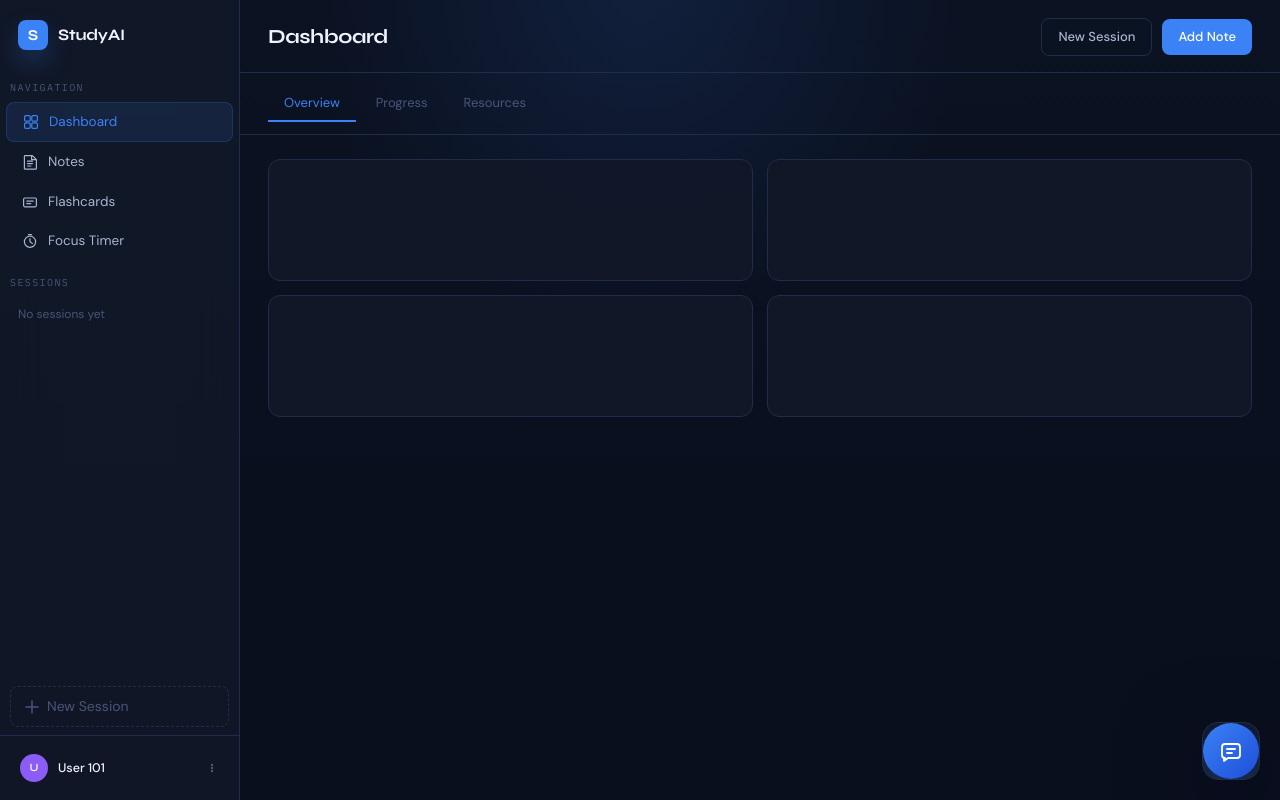
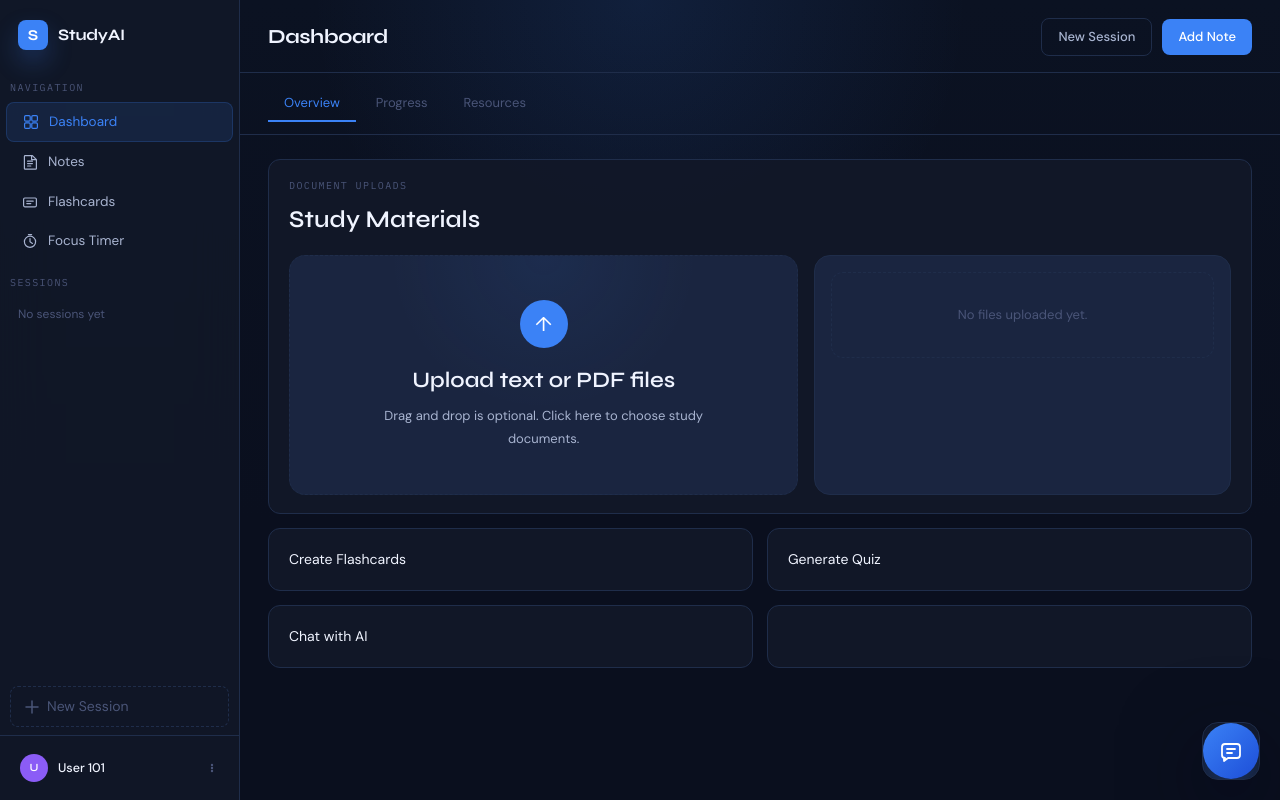
Before and after one commit to TresorBitangimana/AI-Study-Assistant, a React app in the folder Frontend/: page / in a window 1280 px wide. Built offline with nearby package versions, Linux system fonts and the light colour scheme; the HTML template or start-up script is replaced by a standard one.

Commit message:
added file add option

```diff
--- a/Frontend/src/App.css
+++ b/Frontend/src/App.css
@@ -695,6 +695,76 @@
         color: var(--text);
     }
 
+    .document-upload-shell {
+        @apply mt-5 grid gap-4 lg:grid-cols-[minmax(0,1.1fr)_minmax(280px,0.9fr)];
+    }
+
+    .document-upload-dropzone {
+        @apply flex min-h-[240px] cursor-pointer flex-col items-center justify-center rounded-2xl border border-dashed px-6 py-8 text-center transition;
+        border-color: var(--border);
+        background:
+            radial-gradient(circle at top, rgba(59, 130, 246, 0.08), transparent 44%),
+            var(--panel-soft);
+    }
+
+    .document-upload-dropzone:hover {
+        border-color: rgba(59, 130, 246, 0.3);
+        background:
+            radial-gradient(circle at top, rgba(59, 130, 246, 0.12), transparent 44%),
+            var(--panel-soft);
+    }
+
+    .document-upload-input {
+        @apply hidden;
+    }
+
+    .document-upload-icon {
+        @apply mb-4 flex h-12 w-12 items-center justify-center rounded-full text-xl text-white;
+        background: var(--accent);
+    }
+
+    .document-upload-title {
+        @apply font-['Syne'] text-[22px] font-semibold;
+        color: var(--text);
+    }
+
+    .document-upload-copy {
+        @apply mt-2 max-w-[360px] text-[13px] leading-[1.7];
+        color: var(--text-dim);
+    }
+
+    .document-upload-list {
+        @apply rounded-2xl border p-4;
+        border-color: var(--border);
+        background: var(--panel-soft);
+    }
+
+    .document-upload-item {
+        @apply rounded-[12px] border px-4 py-3;
+        border-color: var(--border);
+        background: rgba(17, 24, 40, 0.8);
+    }
+
+    .document-upload-item + .document-upload-item {
+        @apply mt-3;
+    }
+
+    .document-upload-name {
+        @apply text-[13.5px] font-medium;
+        color: var(--text);
+    }
+
+    .document-upload-meta {
+        @apply mt-1 font-['IBM_Plex_Mono'] text-[10px];
+        color: var(--text-faint);
+    }
+
+    .document-upload-empty {
+        @apply rounded-[12px] border border-dashed px-4 py-8 text-center text-[13px];
+        border-color: var(--border);
+        color: var(--text-faint);
+    }
+
     .chat-header {
         @apply flex items-center gap-2.5 border-b px-[18px] py-4;
         border-color: var(--border);
--- a/Frontend/src/App.jsx
+++ b/Frontend/src/App.jsx
@@ -21,6 +21,7 @@ function App() {
     const [activeTab, setActiveTab] = useState("Overview");
     const [sessions, setSessions] = useState([]);
     const [activeSessionId, setActiveSessionId] = useState(null);
+    const [uploadedDocuments, setUploadedDocuments] = useState([]);
     const [sessionModalMode, setSessionModalMode] = useState(null);
     const [editingSessionId, setEditingSessionId] = useState(null);
     const [sessionDraftName, setSessionDraftName] = useState("");
@@ -98,6 +99,18 @@ function App() {
             }
             return remaining;
         });
+    };
+
+    const handleDocumentUpload = (event) => {
+        const files = Array.from(event.target.files ?? []);
+        setUploadedDocuments(
+            files.map((file) => ({
+                id: `${file.name}-${file.lastModified}`,
+                name: file.name,
+                size: `${(file.size / 1024).toFixed(1)} KB`,
+                type: file.type === "application/pdf" ? "PDF" : "Text Document",
+            })),
+        );
     };
 
     return (
@@ -179,10 +192,92 @@ function App() {
                         >
                             {activeTab === "Overview" ? (
                                 <div className="grid grid-cols-1 gap-3.5 md:grid-cols-2 2xl:grid-cols-4">
-                                    <div className="panel-card py-15"></div>
-                                    <div className="panel-card py-15"></div>
-                                    <div className="panel-card py-15"></div>
-                                    <div className="panel-card py-15"></div>
+                                    {/* add file option  */}
+                                    <div className="panel-card lg:col-span-2">
+                                        <div className="dashboard-card-label">
+                                            Document Uploads
+                                        </div>
+                                        <div className="dashboard-card-value">
+                                            Study Materials
+                                        </div>
+                                        <div className="document-upload-shell">
+                                            <label
+                                                className="document-upload-dropzone"
+                                                htmlFor="resource-upload"
+                                            >
+                                                <input
+                                                    accept=".txt,.md,.pdf,text/plain,application/pdf"
+                                                    className="document-upload-input"
+                                                    id="resource-upload"
+                                                    multiple
+                                                    onChange={
+                                                        handleDocumentUpload
+                                                    }
+                                                    type="file"
+                                                />
+                                                <div className="document-upload-icon">
+                                                    ↑
+                                                </div>
+                                                <div className="document-upload-title">
+                                                    Upload text or PDF files
+                                                </div>
+                                                <div className="document-upload-copy">
+                                                    Drag and drop is optional.
+                                                    Click here to choose study
+                                                    documents.
+                                                </div>
+                                            </label>
+
+                                            <div className="document-upload-list">
+                                                {uploadedDocuments.length >
+                                                0 ? (
+                                                    uploadedDocuments.map(
+                                                        (document) => (
+                                                            <div
+                                                                className="document-upload-item"
+                                                                key={
+                                                                    document.id
+                                                                }
+                                                            >
+                                                                <div>
+                                                                    <div className="document-upload-name">
+                                                                        {
+                                                                            document.name
+                                                                        }
+                                                                    </div>
+                                                                    <div className="document-upload-meta">
+                                                                        {
+                                                                            document.type
+                                                                        }{" "}
+                                                                        ·{" "}
+                                                                        {
+                                                                            document.size
+                                                                        }
+                                                                    </div>
+                                                                </div>
+                                                            </div>
+                                                        ),
+                                                    )
+                                                ) : (
+                                                    <div className="document-upload-empty">
+                                                        No files uploaded yet.
+                                                    </div>
+                                                )}
+                                            </div>
+                                        </div>
+                                    </div>
+
+                                    {/* User menu options */}
+                                    <div className="panel-card py-5">
+                                        Create Flashcards
+                                    </div>
+                                    <div className="panel-card py-5">
+                                        Generate Quiz
+                                    </div>
+                                    <div className="panel-card py-5">
+                                        Chat with AI
+                                    </div>
+                                    <div className="panel-card py-5"></div>
                                 </div>
                             ) : null}
 
--- a/Frontend/src/Notes.jsx
+++ b/Frontend/src/Notes.jsx
@@ -1,4 +1,10 @@
-import { forwardRef, useEffect, useImperativeHandle, useRef, useState } from "react";
+import {
+    forwardRef,
+    useEffect,
+    useImperativeHandle,
+    useRef,
+    useState,
+} from "react";
 
 const createEmptyNote = () => ({
     id: `note-${Date.now()}`,
@@ -254,9 +260,6 @@ function Notes({ active }, ref) {
                                 {tool}
                             </button>
                         ))}
-                        <button className="btn-toolbar-accent" type="button">
-                            ✦ Ask AI
-                        </button>
                     </div>
                     <div className="editor-content">
                         <input
```
